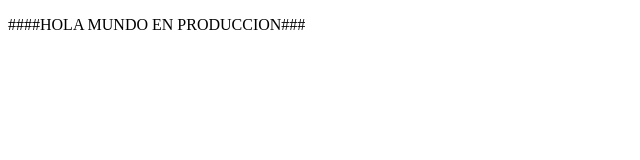
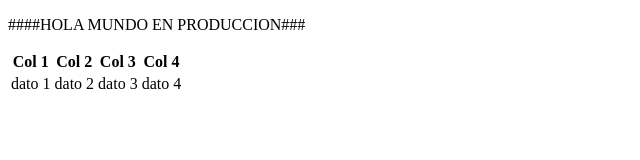
Before and after one commit to f-beltran/tecweb, a plain HTML site: page index.html in a window 1280 px wide. Shown: the whole page, without its empty margins (0-640 px from the left). Drawn offline with Linux system fonts and the light colour scheme.

Commit message:
Crear tabla

```diff
--- a/index.html
+++ b/index.html
@@ -8,5 +8,24 @@
 </head>
 <body>
     <p>####HOLA MUNDO EN PRODUCCION###</p>
+    <table>
+        <thead>
+            <tr>
+                <th>Col 1</th>
+                <th>Col 2</th>
+                <th>Col 3</th>
+                <th>Col 4</th>
+            </tr>
+        </thead>
+
+        <tbody>
+            <tr>
+                <td>dato 1</td>
+                <td>dato 2</td>
+                <td>dato 3</td>
+                <td>dato 4</td>
+            </tr>
+        </tbody>
+    </table>
 </body>
 </html>
```
